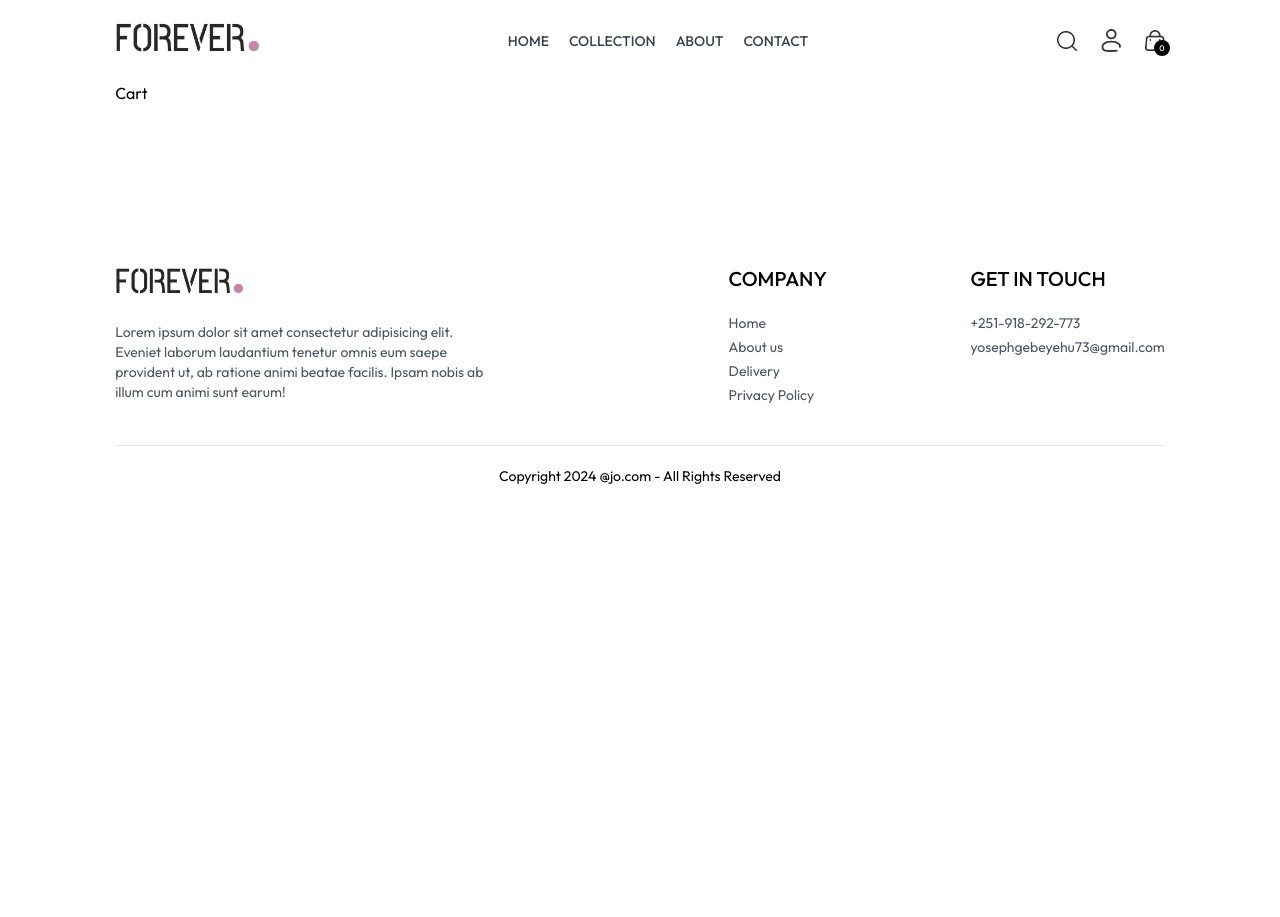
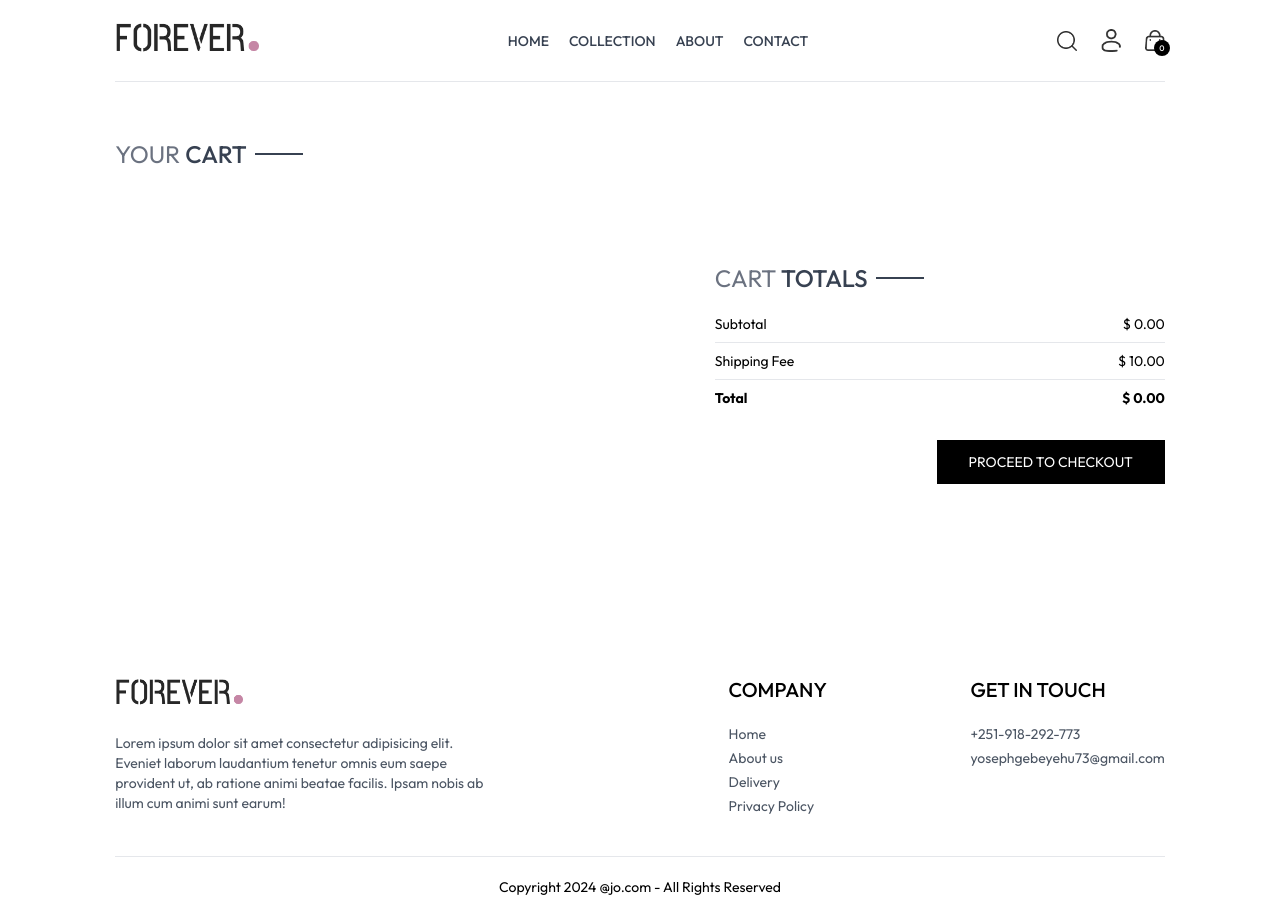
Before and after one commit to Yoseph-Gebeyehu/E-Commerce-Website, a React (Vite) app in the folder frontend/: page /cart in a window 1280 px wide. Before the commit the page ends 800 px from the top, so only its background shows below. Built offline with nearby package versions, Linux system fonts and the light colour scheme.

Commit message:
Add cart total component.Add update quantity functionality.Add cart page.

```diff
--- a/frontend/src/components/BestSeller.jsx
+++ b/frontend/src/components/BestSeller.jsx
@@ -9,11 +9,8 @@
 
   useEffect(() => {
     const bestProduct = products.filter((item) => item.bestseller);
-    console.log(bestProduct);
     setBestSeller(bestProduct.slice(0, 5));
   }, []);
-
-  //   console.log(bestSeller);
 
   return (
     <div className="my-10">
--- /dev/null
+++ b/frontend/src/components/CartTotal.jsx
@@ -0,0 +1,39 @@
+import React, { useContext } from "react";
+import { ShopContext } from "../context/ShopContext";
+import Title from "./Title";
+
+const CartTotal = () => {
+  const { currency, delivery_fee, getCartAmount } = useContext(ShopContext);
+  return (
+    <div className="w-full ">
+      <div className="text-2xl ">
+        <Title text1={"CART"} text2={"TOTALS"} />
+      </div>
+      <div className="flex flex-col gap-2 mt-2 text-sm">
+        <div className="flex justify-between">
+          <p>Subtotal</p>
+          <p>
+            {currency} {getCartAmount()}.00
+          </p>
+        </div>
+        <hr />
+        <div className="flex justify-between">
+          <p>Shipping Fee</p>
+          <p>
+            {currency} {delivery_fee}.00
+          </p>
+        </div>
+        <hr />
+        <div className="flex justify-between">
+          <b>Total</b>
+          <b>
+            {currency}{" "}
+            {getCartAmount() === 0 ? 0 : getCartAmount() + delivery_fee}.00
+          </b>
+        </div>
+      </div>
+    </div>
+  );
+};
+
+export default CartTotal;
--- a/frontend/src/context/ShopContext.jsx
+++ b/frontend/src/context/ShopContext.jsx
@@ -45,6 +45,27 @@
     return totalCount;
   };
 
+  const updateQuantity = async (itemId, size, quantity) => {
+    let cartData = structuredClone(cartItems);
+    cartData[itemId][size] = quantity;
+    setCartItems(cartData);
+  };
+
+  const getCartAmount = () => {
+    let totalAmount = 0;
+    for (const items in cartItems) {
+      let itemInfo = products.find((product) => product._id === items);
+      for (const item in cartItems[items]) {
+        try {
+          if (cartItems[items][item] > 0) {
+            totalAmount += itemInfo.price * cartItems[items][item];
+          }
+        } catch (error) {}
+      }
+    }
+    return totalAmount;
+  };
+
   const value = {
     products,
     currency,
@@ -56,6 +77,8 @@
     cartItems,
     addToCart,
     getCartCount,
+    updateQuantity,
+    getCartAmount,
   };
   return (
     <ShopContext.Provider value={value}>{props.children}</ShopContext.Provider>
--- a/frontend/src/pages/Cart.jsx
+++ b/frontend/src/pages/Cart.jsx
@@ -1,7 +1,104 @@
-import React from "react";
+import React, { useContext, useEffect, useState } from "react";
+import { ShopContext } from "../context/ShopContext";
+import ProductItem from "../components/ProductItem";
+import Title from "../components/Title";
+import { assets } from "../assets/frontend_assets/assets";
+import CartTotal from "../components/CartTotal";
 
 const Cart = () => {
-  return <div>Cart</div>;
+  const { currency, products, cartItems, updateQuantity } =
+    useContext(ShopContext);
+  const [cartData, setCartData] = useState([]);
+
+  useEffect(() => {
+    const tempData = [];
+    for (const items in cartItems) {
+      for (const item in cartItems[items]) {
+        if (cartItems[items][item] > 0) {
+          tempData.push({
+            _id: items,
+            size: item,
+            quantity: cartItems[items][item],
+          });
+        }
+      }
+    }
+    setCartData(tempData);
+  }, [cartItems]);
+  return (
+    <div className="border-t pt-14 ">
+      <div className="text-2xl mb-3 ">
+        <Title text1={"YOUR"} text2={"CART"} />
+        <div>
+          {cartData.map((item, index) => {
+            const productData = products.find(
+              (product) => product._id === item._id
+            );
+            return (
+              <div
+                key={index}
+                className="py-4 border-t border-b text-gray-700 grid grid-cols-[4fr_0.5fr_0.5fr] sm:grid-cols-[4fr_2fr_0.5fr] items-center gap-4"
+              >
+                <div className="flex items-start gap-6">
+                  <img
+                    className="w-16 sm:w-20"
+                    src={productData.image[0]}
+                    alt=""
+                  />
+                  <div>
+                    <p className="text-xs sm:text-lg font-medium">
+                      {productData.name}
+                    </p>
+                    <div className="flex items-center gap-5 mt-2">
+                      <p>
+                        {currency}
+                        {productData.price}
+                      </p>
+                      <p className="px-2 sm:px-3 sm:py-1 border bg-slate-50">
+                        {item.size}
+                      </p>
+                    </div>
+                  </div>
+                </div>
+                <input
+                  onChange={(e) =>
+                    e.target.value === "" || e.target.value === "0"
+                      ? null
+                      : updateQuantity(
+                          item._id,
+                          item.size,
+                          Number(e.target.value)
+                        )
+                  }
+                  className="border max-w-10 sm:max-w-20 px-1 sm:px-2 py-1"
+                  type="number"
+                  min={1}
+                  defaultValue={item.quantity}
+                />
+                <img
+                  onClick={() => updateQuantity(item._id, item.size, 0)}
+                  className="w-4 mr-4 cursor-pointer"
+                  src={assets.bin_icon}
+                  alt=""
+                />
+              </div>
+            );
+          })}
+        </div>
+
+        <div className="flex justify-end my-20">
+          <div className="w-full sm:w-[450px] ">
+            <CartTotal />
+            <div className="w-full text-end ">
+              <button className="bg-black text-white text-sm my-8 px-8 py-3">
+                PROCEED TO CHECKOUT
+              </button>
+            </div>
+          </div>
+        </div>
+      </div>{" "}
+    </div>
+  );
 };
 
 export default Cart;
--- a/frontend/src/pages/Product.jsx
+++ b/frontend/src/pages/Product.jsx
@@ -29,8 +29,6 @@
     //   setProductData(foundProduct);
     // }
   }, [productId, products]);
-
-  console.log(productData);
 
   return (
     <div>
```
